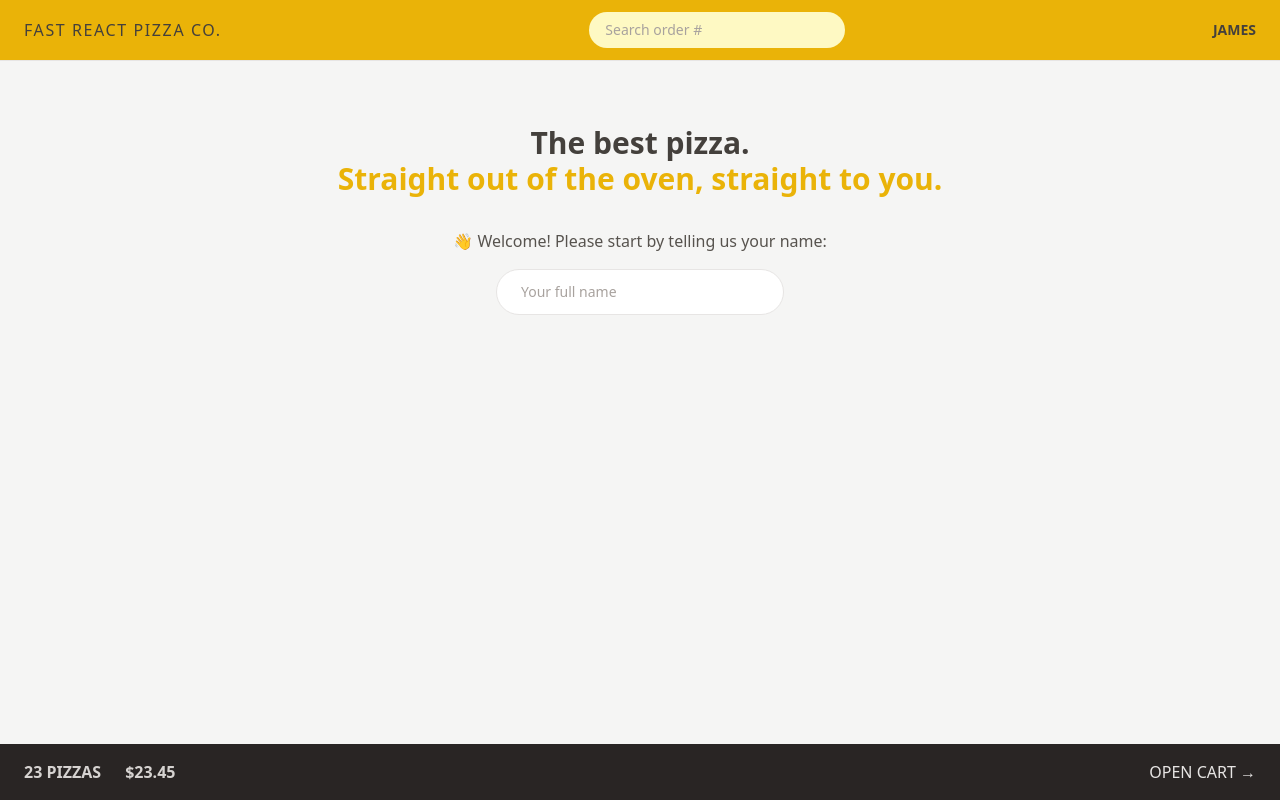
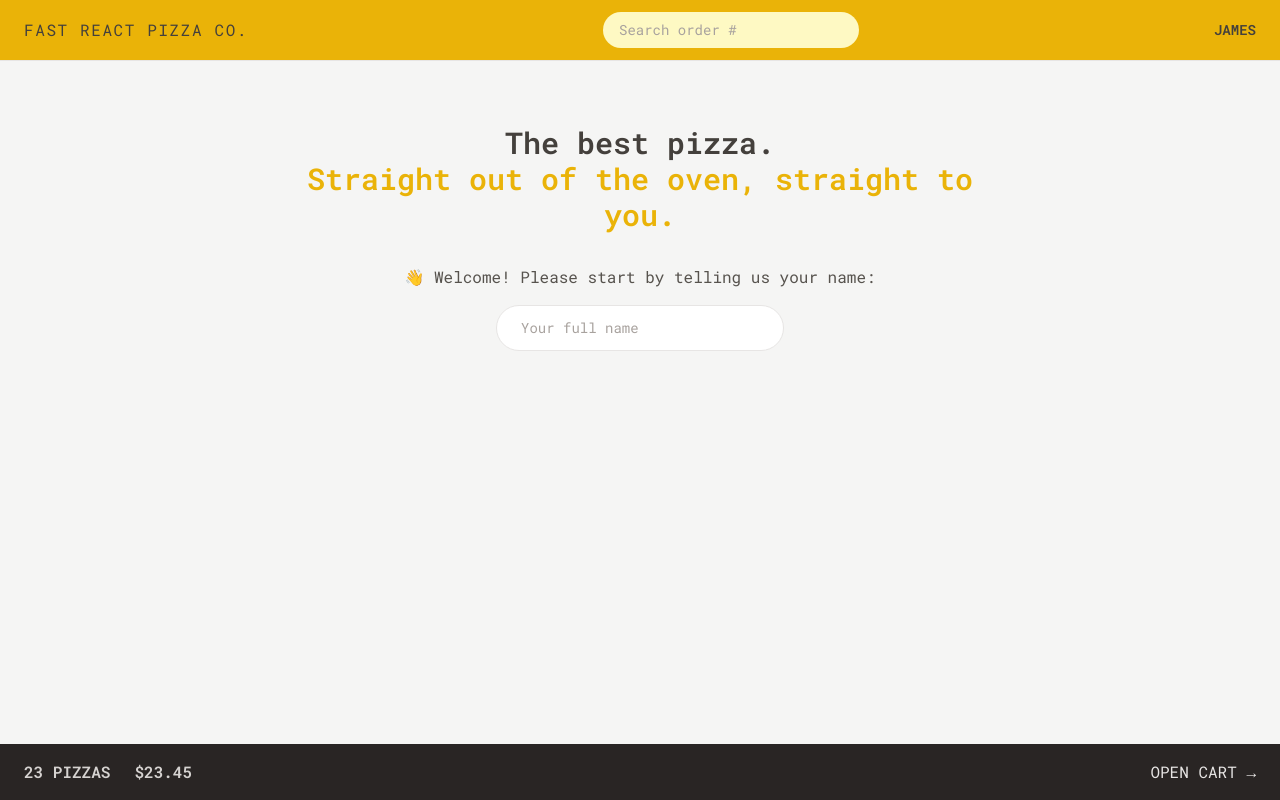
Before and after one commit to 2EZ4BLINK/fast-pizza, a React (Vite) app: page / in a window 1280 px wide. Built offline with nearby package versions, Linux system fonts and the light colour scheme.

Commit message:
update: added some custom configuration

```diff
--- a/index.html
+++ b/index.html
@@ -4,6 +4,12 @@
     <meta charset="UTF-8" />
     <link rel="icon" type="image/svg+xml" href="/vite.svg" />
     <meta name="viewport" content="width=device-width, initial-scale=1.0" />
+    <link rel="preconnect" href="https://fonts.googleapis.com" />
+    <link rel="preconnect" href="https://fonts.gstatic.com" crossorigin />
+    <link
+      href="https://fonts.googleapis.com/css2?family=Roboto+Mono:ital,wght@0,100..700;1,100..700&family=Roboto:ital,wght@0,100..900;1,100..900&display=swap"
+      rel="stylesheet"
+    />
     <title>Fast Pizza</title>
   </head>
   <body class="bg-stone-100 text-stone-700">
--- a/tailwind.config.js
+++ b/tailwind.config.js
@@ -2,7 +2,14 @@
 export default {
   content: ["./index.html", "./src/**/*.{js,ts,jsx,tsx}"],
   theme: {
-    extend: {},
+    fontFamily: {
+      sans: "Roboto Mono, monospace",
+    },
+    extend: {
+      height: {
+        screen: "100dvh",
+      },
+    },
   },
   plugins: [],
 };
```
